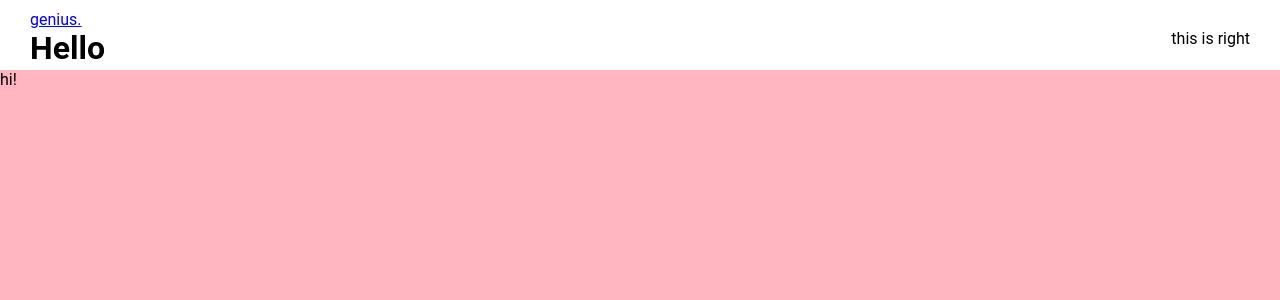
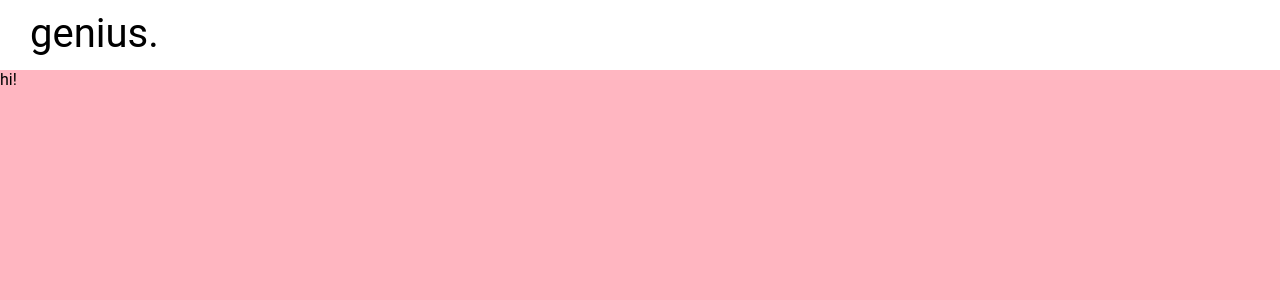
Before and after one commit to dmclenan/React-portfolio, a React (Create React App) app: page / in a window 1280 px wide. Shown: the top 300 px of the page. Built offline with nearby package versions, Linux system fonts and the light colour scheme.

Commit message:
logo updated2

```diff
--- a/src/components/topbar/Topbar.jsx
+++ b/src/components/topbar/Topbar.jsx
@@ -5,11 +5,13 @@ export default function topbar() {
         <div className="topbar">
             <div className="wrapper">
                 <div className="left">
-                    <a href="#intro">genius.</a>
-                    <h1>Hello</h1>
+                    <a href="#intro" className="logo">genius.</a>
+                    <div className="itemContainer">
+
                 </div>
+                    </div>
                 <div className="right"></div>
-                this is right
+
             </div>
         </div>
     )
--- a/src/components/topbar/Topbar.scss
+++ b/src/components/topbar/Topbar.scss
@@ -1,19 +1,33 @@
 @import "../../global.scss";
 
 
-.topbar{
+.topbar {
     width: 100%;
     height: 70px;
     background-color: white;
-    color:black;
-    position:fixed;
+    color: black;
+    position: fixed;
     top: 0;
     z-index: 2;
 
-    .wrapper{
+    .wrapper {
         padding: 10px 30px;
         display: flex;
         align-items: center;
         justify-content: space-between;
+
+        .left {
+
+            .logo {
+                font-size: 40px;
+                font-size: 700;
+                text-decoration: none;
+                color: inherit;
+            }
+
+        }
+
+
+
     }
 }
```
